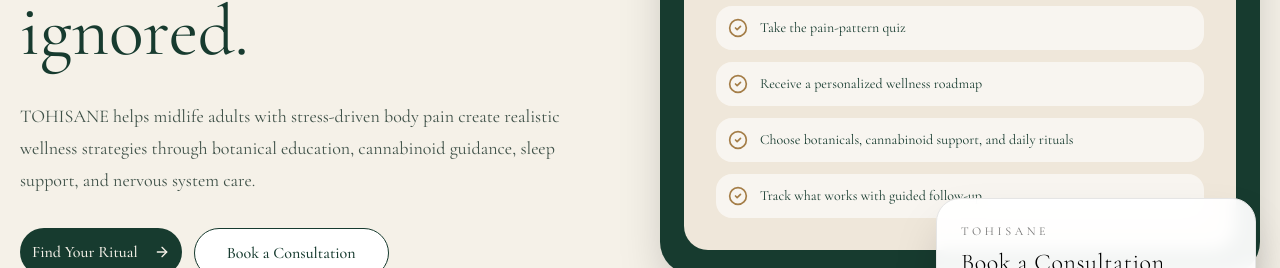
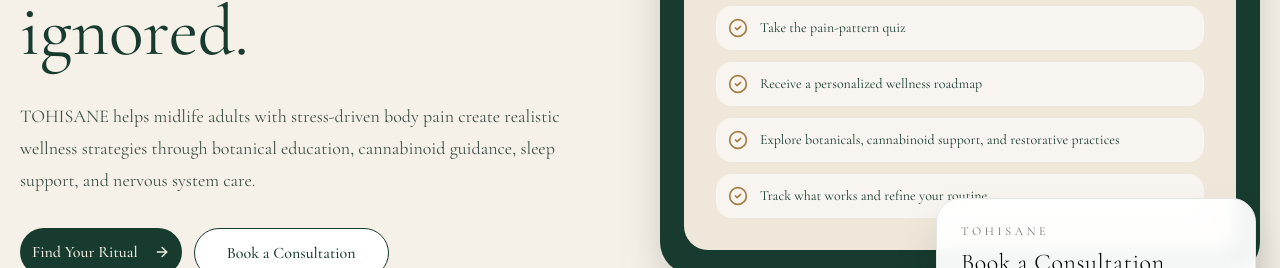
Before and after one commit to Tohisane/tohisanenextjs, a Next.js app: page / in a window 1280 px wide. Shown: the part 373-641 px from the top of the page. Built offline with nearby package versions, Linux system fonts and the light colour scheme.

Commit message:
feat: update wellness roadmap steps for clarity and refinement
Co-authored-by: Tohisane <314298330+Tohisane@users.noreply.github.com>

```diff
--- a/app/page.tsx
+++ b/app/page.tsx
@@ -95,8 +95,8 @@ const ProductIcon = ({ type }: { type: string }) => {
 const steps = [
   "Take the pain-pattern quiz",
   "Receive a personalized wellness roadmap",
-  "Choose botanicals, cannabinoid support, and daily rituals",
-  "Track what works with guided follow-up",
+  "Explore botanicals, cannabinoid support, and restorative practices",
+  "Track what works and refine your routine",
 ];
 
 export default function TohisaneWebsite() {
```
